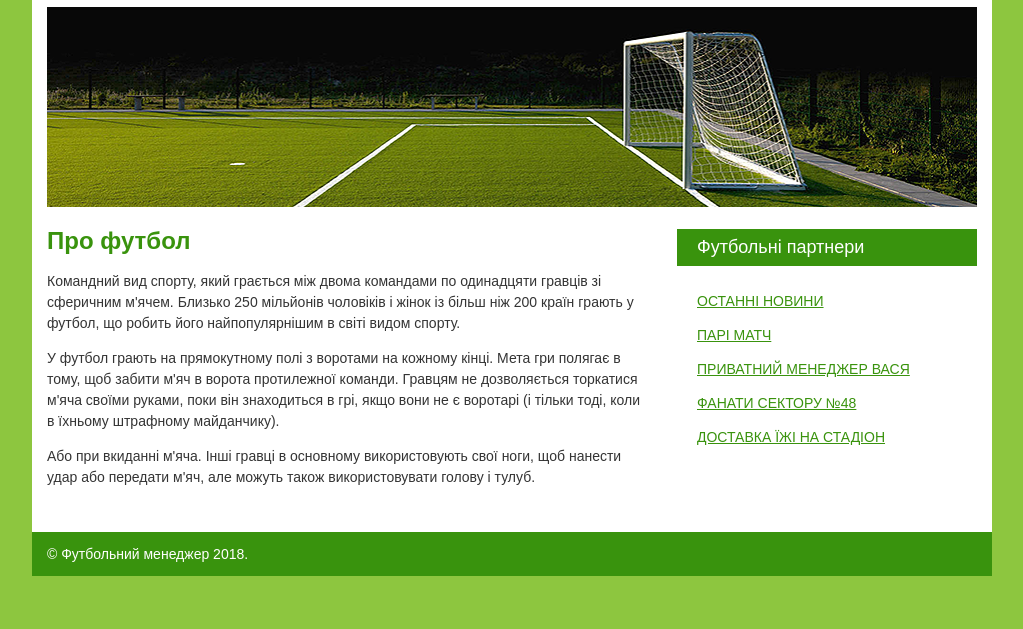
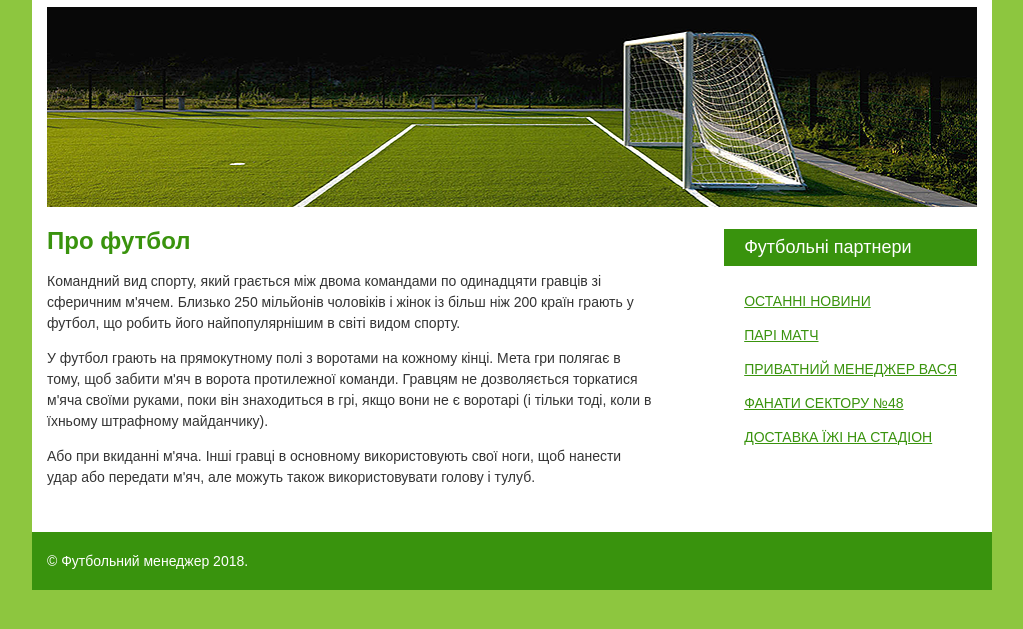
Before and after one commit to Taras-Bilyk/football, a plain HTML site: page index.html in a window 1280 px wide. Shown: the part 147-776 px from the top of the page, without its empty margins (128-1151 px from the left). Drawn offline with Linux system fonts and the light colour scheme.

Commit message:
change to HTML5

```diff
--- a/css/style.css
+++ b/css/style.css
@@ -60,9 +60,8 @@ body {
 }
 
 .content{
-    max-width: 600px;
+    max-width: 50%;
 }
-
 .content h1{
     font-size: 24px;
     color: #39930d;
@@ -80,13 +79,18 @@ body {
 .image{
     width: 100%;
 }
+
 .main{
     display: flex;
     justify-content: space-between;
     padding-bottom: 30px;
 }
+
 .menu{
-    width: 300px;
+    max-width: 30%;
+}
+.content{
+    max-width: 65%;
 }
 .menu p{
     padding: 8px 20px;
@@ -117,9 +121,10 @@ body {
 }
 .footer{
 
-    margin: 0 -15px;
+    margin: 0 auto;
     background-color: #39930d;
     font-size: 14px;
     color: #fff;
-    padding: 14px 15px;
+    padding: 7px 15px;
+    max-width: 930px;
 }
--- a/index.html
+++ b/index.html
@@ -25,14 +25,18 @@
             <source src="img/picture.webp" type="image/webp">
             <img class='image' src="img/picture.png" alt="Про футбол на стадіоні Футбольного менеджера">
         </picture>
-            <div class="main">
+        <main class="main">
             <div class="content">
-                <h1>Про футбол</h1>
-                <p>Командний вид спорту, який грається між двома командами по одинадцяти гравців зі сферичним м'ячем. Близько 250 мільйонів чоловіків і жінок із більш ніж 200 країн грають у футбол, що робить його найпопулярнішим в світі видом спорту.</p>
-                <p>У футбол грають на прямокутному полі з воротами на кожному кінці. Мета гри полягає в тому, щоб забити м'яч в ворота протилежної команди. Гравцям не дозволяється торкатися м'яча своїми руками, поки він знаходиться в грі, якщо вони не є воротарі (і тільки тоді, коли в їхньому штрафному майданчику).</p>
-                <p>Або при вкиданні м'яча. Інші гравці в основному використовують свої ноги, щоб нанести удар або передати м'яч, але можуть також використовувати голову і тулуб.</p>
+
+                    <h1>Про футбол</h1>
+                    <p>Командний вид спорту, який грається між двома командами по одинадцяти гравців зі сферичним м'ячем. Близько 250 мільйонів чоловіків і жінок із більш ніж 200 країн грають у футбол, що робить його найпопулярнішим в світі видом спорту.</p>
+                    <p>У футбол грають на прямокутному полі з воротами на кожному кінці. Мета гри полягає в тому, щоб забити м'яч в ворота протилежної команди. Гравцям не дозволяється торкатися м'яча своїми руками, поки він знаходиться в грі, якщо вони не є воротарі (і тільки тоді, коли в їхньому штрафному майданчику).</p>
+                    <p>Або при вкиданні м'яча. Інші гравці в основному використовують свої ноги, щоб нанести удар або передати м'яч, але можуть також використовувати голову і тулуб.</p>
+
             </div>
-            <div class="menu">
+
+        <aside class="menu">
+
                 <p>Футбольні партнери</p>
                 <ul>
                     <li>
@@ -51,9 +55,13 @@
                         <a href="#">доставка їжі на стадіон</a>
                     </li>
                 </ul>
-            </div>
+
+        </aside>
+        </main>
         </div>
-        <p class="footer">&copy; Футбольний менеджер 2018.</p>
+        <footer class="footer">
+            <p>&copy; Футбольний менеджер 2018.</p>
+        </footer>
     </div>
 </body>
 </html>
```
